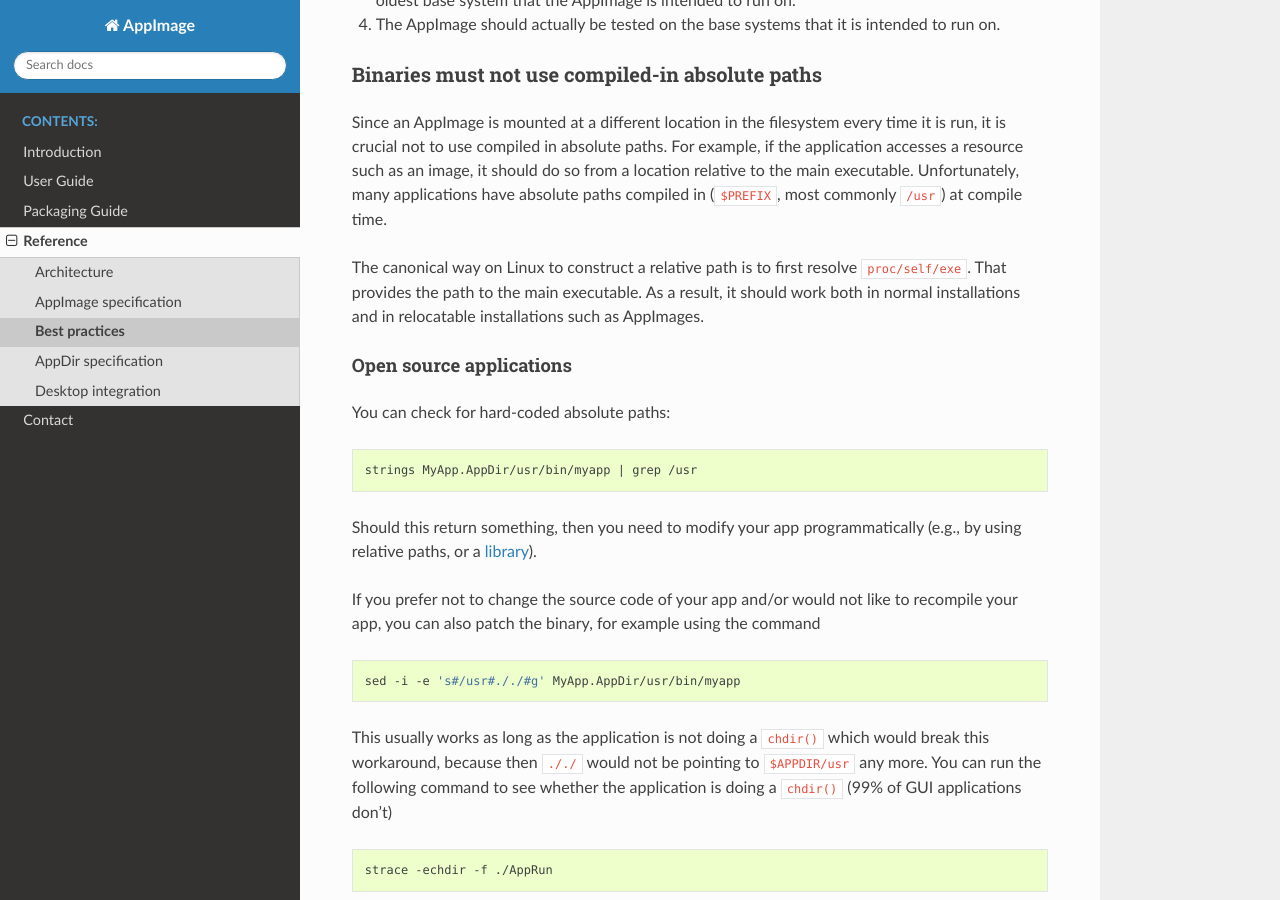
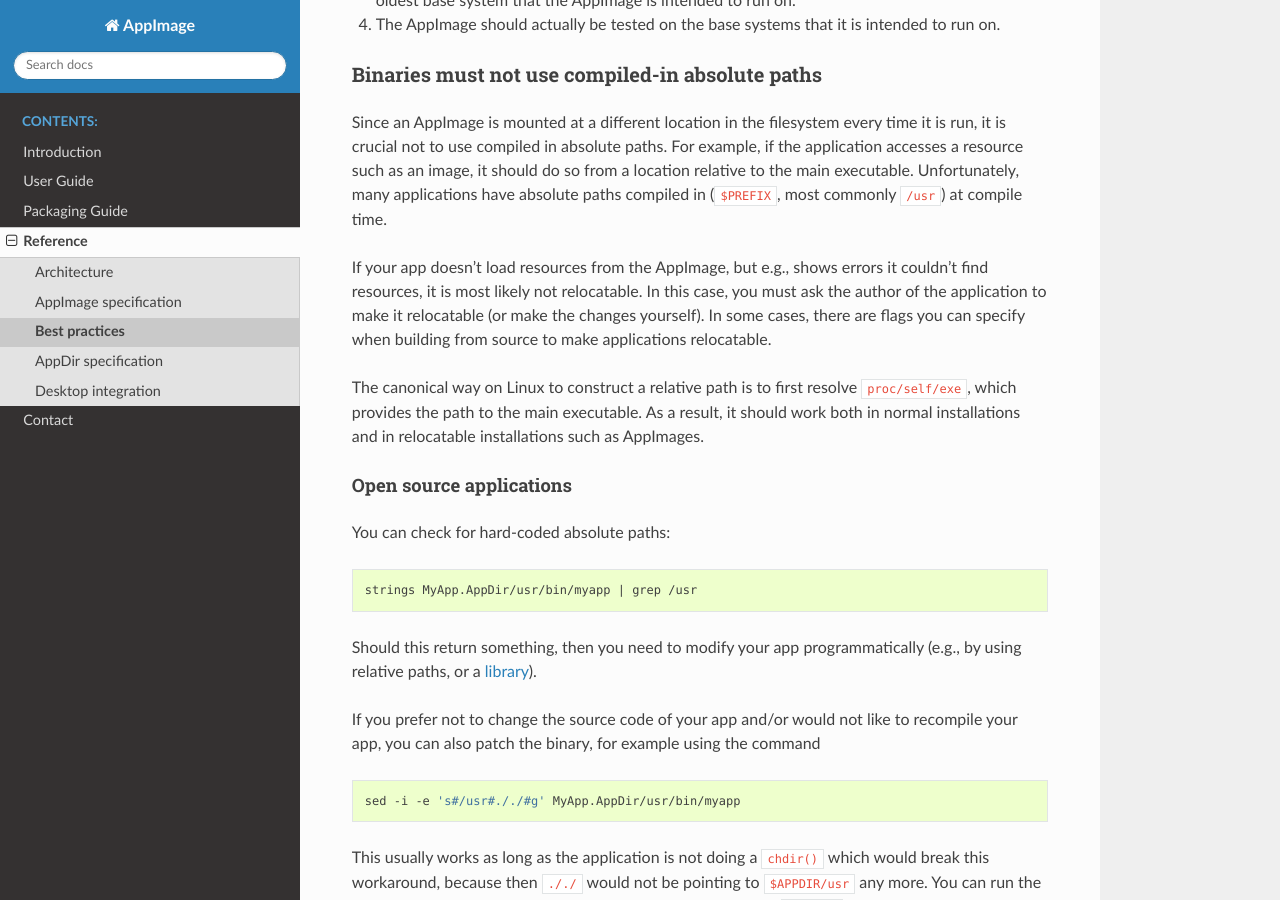
Before and after one commit to AppImage/docs.appimage.org, a Sphinx documentation site: the page built from source/reference/best-practices.rst, in a window 1280 px wide and 900 px high, scrolled down 863 px. Built offline with Sphinx 7.4.7 and the Read the Docs theme 2.0.0, drawn with Linux system fonts in a browser that asks for light colours.

```diff
--- a/source/packaging-guide/from-source/native-binaries.rst
+++ b/source/packaging-guide/from-source/native-binaries.rst
@@ -170,9 +170,7 @@ Luckily, linuxdeploy supports such a workflow as well. It provides functionaliti
    Please consult the applications' documentation (e.g., homepage or man pages) to see what kinds of resources must be put into the AppImage. This can involve some trial-and-error, as you need to :ref:`test your AppImages on different systems <ref-testing-appimages>` to find possible errors.
 
 .. warning::
-   In order to be packaged as AppImages, applications must load the resources relative to their main binary, and not from a hardcoded path (usually ``/usr/...``). This is called :ref:`relocatability <ref-relocatablility>`.
-
-   If your app doesn't load resources from the AppImage, but e.g., shows errors it couldn't find resources, it is most likely not relocatable. In this case, you must ask the author of the application to make it relocatable. Many modern frameworks such as Qt even provide functionality to implement this easily. In some cases, there's also flags you can specify when building from source to make applications relocatable.
+	Be sure to review the section regarding :ref:`hard-coded absolute paths <ref-binaries-no-abs-paths>`.
 
 
 Bundling additional resources using linuxdeploy plugins
--- a/source/packaging-guide/manual.rst
+++ b/source/packaging-guide/manual.rst
@@ -31,7 +31,8 @@ The :code:`AppRun` file can be a script or executable. It sets up required envir
 
 Of course you can leave out the library if your app does not need one, or if all libraries your app needs are already contained in every base operating system you are targeting.
 
-Important: see the section regarding :ref:`hard-coded absolute paths <ref-binaries-no-abs-paths>`.
+.. warning::
+	Be sure to review the section regarding :ref:`hard-coded absolute paths <ref-binaries-no-abs-paths>`.
 
 myapp.desktop should contain (as a minimum):
 
--- a/source/reference/best-practices.rst
+++ b/source/reference/best-practices.rst
@@ -36,8 +36,15 @@ executable. Unfortunately, many applications have absolute paths
 compiled in (:code:`$PREFIX`, most commonly :code:`/usr`) at compile
 time.
 
+If your app doesn't load resources from the AppImage, but e.g., shows
+errors it couldn't find resources, it is most likely not relocatable.
+In this case, you must ask the author of the application to make it
+relocatable (or make the changes yourself). In some cases, there are
+flags you can specify when building from source to make applications
+relocatable.
+
 The canonical way on Linux to construct a relative path is to first
-resolve ``proc/self/exe``. That provides the path to the main
+resolve ``proc/self/exe``, which provides the path to the main
 executable. As a result, it should work both in normal installations
 and in relocatable installations such as AppImages.
 
```
